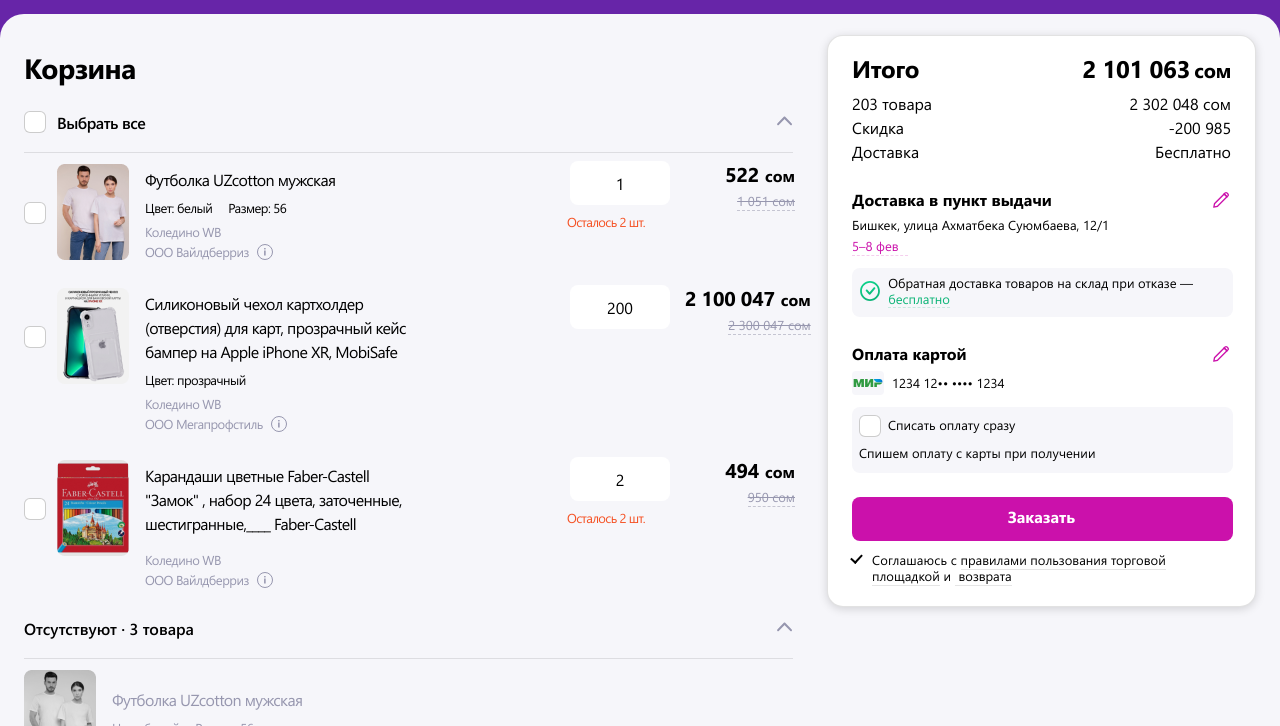
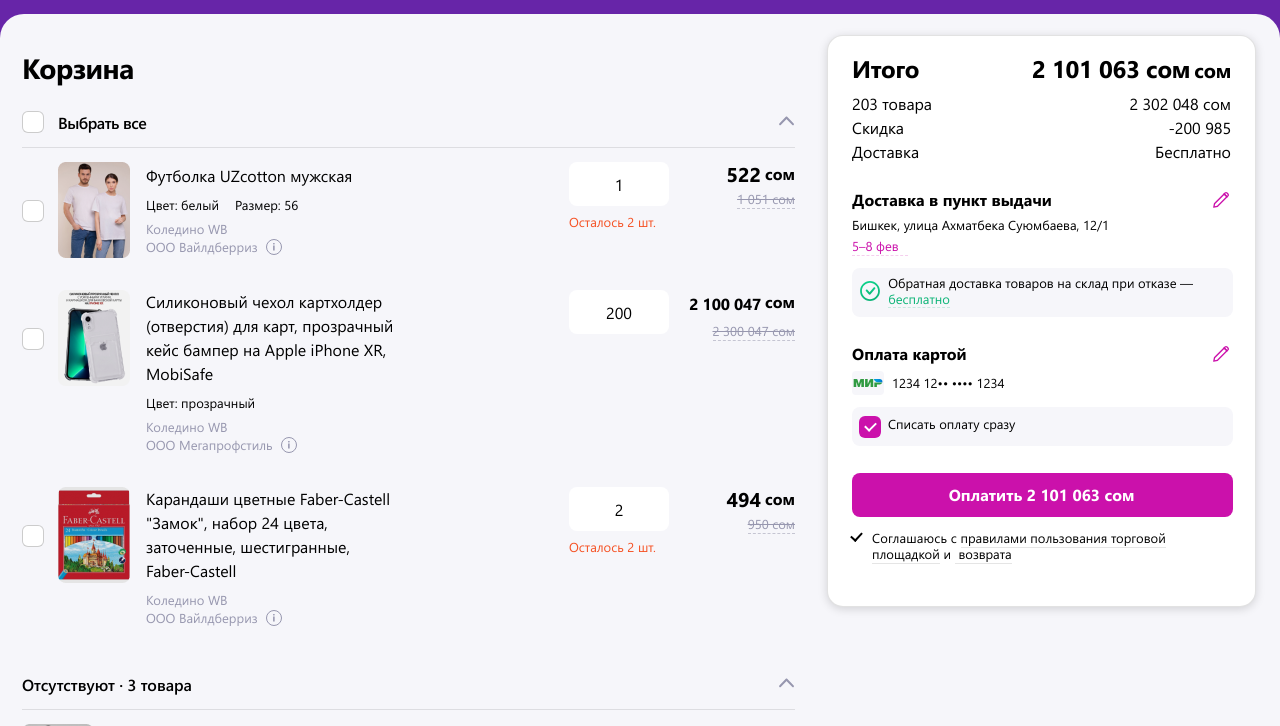
Before and after one commit to lidasharova/WB-L0, a website built with Vite: page cart-page/index.html in a window 1280 px wide. Both pictures are taken after a click on the element 870 px from the left and 500 px from the top of the page. Shown: the part 74-800 px from the top of the page. Built offline with nearby package versions, Linux system fonts and the light colour scheme; files whose address does not match are found by name; a web font is replaced by a local one.

Commit message:
feat: add change order button text

```diff
--- a/cart-page/index.html
+++ b/cart-page/index.html
@@ -231,7 +231,7 @@
               <div class="cart-order__payment__conditions">Спишем оплату с карты при получении</div>
             </div>
             <button type="button" class="main-button button-do-order">
-              <h4>
+              <h4 class="button-do-order__text">
                 Заказать
               </h4>
             </button>
--- a/cart-page/main.js
+++ b/cart-page/main.js
@@ -1,9 +1,11 @@
 import './src/sass/style.scss';
 import { renderCart } from '/src/modules/productCard/renderCart.js';
 import { handlerButtonsCard } from '/src/modules/productCard/handlerButtonsCard.js';
-import { handlerPaymentModal } from '/src/modules/modal-payment/handlerPaymentModal.js';
+import { handlerOrderForm } from '/src/modules/orderForm/handlerOrderForm.js';
+
+
 window.onload = function () {
   renderCart();
   handlerButtonsCard();
-  handlerPaymentModal();
+  handlerOrderForm();
 };
--- a/cart-page/src/data/dataItems.json
+++ b/cart-page/src/data/dataItems.json
@@ -28,7 +28,7 @@
   },
   {
     "id": "pencils-03",
-    "name": "Карандаши цветные Faber-Castell  \"Замок\" , набор 24 цвета, заточенные, шестигранные,____ Faber-Castell",
+    "name": "Карандаши цветные Faber-Castell \"Замок\", набор 24 цвета, заточенные, шестигранные, Faber-Castell",
     "stock": "Коледино WB",
     "provider": "OOO Вайлдберриз",
     "discount": 48,
--- /dev/null
+++ b/cart-page/src/modules/helpers/changeFontSizePrice.js
@@ -0,0 +1,16 @@
+export const changeFontSizePrice = (newPrice, newPriceNumber) => {
+  const maxFontSize = '20px';
+  const maxLineHeight = '24px';
+  const minFontSize = '16px';
+  const minLineHeight = '28px';
+  const letterSpacing = '-0.01em';
+
+  const threshold = 999;
+  newPriceNumber > threshold
+    ? ((newPrice.style.fontSize = minFontSize),
+      (newPrice.style.lineHeight = minLineHeight),
+      (newPrice.style.letterSpacing = letterSpacing))
+    : ((newPrice.style.fontSize = maxFontSize),
+      (newPrice.style.lineHeight = maxLineHeight),
+      (newPrice.style.letterSpacing = 'normal'));
+};
--- /dev/null
+++ b/cart-page/src/modules/orderForm/changeButtonOrderText.js
@@ -0,0 +1,10 @@
+import { getTotalPrice } from '/src/modules/orderForm/getTotalPrice.js';
+export const changeButtonOrderText = (cart) => {
+  const buttonText = document.querySelector('.button-do-order__text');
+  const checkbox = document.querySelector('.cart-order__checkbox-decor');
+  if (checkbox.classList.contains('checkbox-checked')) {
+    buttonText.textContent = `Оплатить ${getTotalPrice(cart).toLocaleString('ru-RU')} сом`;
+  } else {
+    buttonText.textContent = 'Заказать';
+  }
+};
--- /dev/null
+++ b/cart-page/src/modules/orderForm/getDiscountSum.js
@@ -0,0 +1,8 @@
+import { getTotalPrice } from '/src/modules/orderForm/getTotalPrice.js';
+import { getOldTotalPrice } from '/src/modules/orderForm/getOldTotalPrice.js';
+
+export const getDiscountSum = (cart) => {
+  const totalDiscountSum = document.querySelector('.cart-order__discount-price');
+  let sum = getOldTotalPrice(cart) - getTotalPrice(cart);
+  totalDiscountSum.textContent = `- ${sum.toLocaleString('ru-RU')} сом`;
+};
--- a/cart-page/src/modules/orderForm/changeOldTotalPrice.js
+++ b/cart-page/src/modules/orderForm/getOldTotalPrice.js
@@ -1,5 +1,5 @@
 import { calculateOldPrice } from '/src/modules/helpers/calculateOldPrice.js';
-export const changeOldTotalPrice = (cart) => {
+export const getOldTotalPrice = (cart) => {
   const totalOldPrice = document.querySelector('.cart-order__old-total-price');
   let sum = 0;
   for (let i = 0; i < cart.length; i++) {
--- a/cart-page/src/modules/orderForm/changeTotalPrice.js
+++ b/cart-page/src/modules/orderForm/getTotalPrice.js
@@ -1,5 +1,5 @@
 import { calculateNewPrice } from '/src/modules/helpers/calculateNewPrice.js';
-export const changeTotalPrice = (cart) => {
+export const getTotalPrice = (cart) => {
   const totalPrice = document.querySelector('.cart-order__total-price');
   let sum = 0;
   for (let i = 0; i < cart.length; i++) {
--- /dev/null
+++ b/cart-page/src/modules/orderForm/handlerCheckboxPayment.js
@@ -0,0 +1,23 @@
+import { CartProducts } from '/src/modules/productStore/CartProducts.js';
+import { changeButtonOrderText } from '/src/modules/orderForm/changeButtonOrderText.js';
+const cart = CartProducts.getProducts().products;
+
+export const handlerCheckboxPayment = () => {
+  const checkbox = document.querySelector('.cart-order__checkbox-decor');
+  const conditions = document.querySelector('.cart-order__payment__conditions');
+  const container = document.querySelector('.cart-order__payment__pay-now__wrapper');
+
+  if (checkbox) {
+    checkbox.addEventListener('click', () => {
+      if (!checkbox.classList.contains('checkbox-checked')) {
+        checkbox.classList.add('checkbox-checked');
+        changeButtonOrderText(cart);
+        conditions.remove();
+      } else {
+        checkbox.classList.remove('checkbox-checked');
+        container.append(conditions);
+        changeButtonOrderText(cart);
+      }
+    });
+  }
+};
--- /dev/null
+++ b/cart-page/src/modules/orderForm/handlerOrderForm.js
@@ -0,0 +1,7 @@
+import { handlerPaymentModal } from '/src/modules/modal-payment/handlerPaymentModal.js';
+import { handlerCheckboxPayment } from '/src/modules/orderForm/handlerCheckboxPayment.js';
+
+export const handlerOrderForm = () => {
+  handlerPaymentModal();
+  handlerCheckboxPayment();
+};
--- a/cart-page/src/modules/productCard/createProductsCard.js
+++ b/cart-page/src/modules/productCard/createProductsCard.js
@@ -1,5 +1,6 @@
 import { calculateNewPrice } from '/src/modules/helpers/calculateNewPrice.js';
 import { calculateOldPrice } from '/src/modules/helpers/calculateOldPrice.js';
+import { changeFontSizePrice } from '/src/modules/helpers/changeFontSizePrice.js';
 export const createProductsCard = (products) => {
   const cardsWrapper = document.querySelector('.cart-list__items__wrapper');
 
@@ -117,10 +118,12 @@
     const newPriceWrapper = document.createElement('div');
     newPriceWrapper.className = 'list-item__new-price__wrapper';
 
+    const newPriceNumber = calculateNewPrice(product);
     const newPrice = document.createElement('h3');
     newPrice.className = 'list-item__new-price';
-    newPrice.textContent = `${calculateNewPrice(product).toLocaleString('ru-RU')}`;
+    newPrice.textContent = `${newPriceNumber.toLocaleString('ru-RU')}`;
     newPrice.dataset.id = product.id;
+    changeFontSizePrice(newPrice, newPriceNumber);
 
     const currency = document.createElement('h4');
     currency.className = 'list-item__currency';
--- a/cart-page/src/sass/components/_buttons.scss
+++ b/cart-page/src/sass/components/_buttons.scss
@@ -7,9 +7,8 @@
   width: 381px;
   height: 44px;
   padding-left: 4px;
-  padding-bottom: 5px;
   text-align: center;
-  margin-bottom: 11px;
+  margin-bottom: 13px;
   cursor: pointer;
   @extend %transition;
   &:hover {
--- a/cart-page/src/sass/components/_cart-list.scss
+++ b/cart-page/src/sass/components/_cart-list.scss
@@ -7,7 +7,7 @@
   display: flex;
   max-width: $desktop-width;
   margin: 0 auto;
-  padding: 16px 24px;
+  padding: 16px 22px;
 
   @media (max-width: $mobile-width) {
     padding: 15px 16px;
@@ -27,14 +27,13 @@
 }
 .cart-accordion__available {
   border-bottom: 1px solid $color-border-accordion;
-  padding-bottom: 16px;
-  margin-bottom: 11px;
+  padding-bottom: 11px;
 }
 
 .cart-accordion__soldout {
   border-bottom: 1px solid rgba(0, 0, 0, 0.1019607843);
-  margin-bottom: 11px;
-  padding-bottom: 16px;
+  padding-bottom: 11px;
+  margin-top: 26px;
 }
 
 .cart-accordion__icon_open {
@@ -108,7 +107,8 @@
   flex-wrap: nowrap;
   flex-direction: row;
   justify-content: space-between;
-  margin-bottom: 16px;
+  margin-bottom: 18px;
+  margin-top: 14px;
 }
 
 .cart-list__item__product {
@@ -122,16 +122,10 @@
   align-self: flex-start;
 }
 
-.list-item__product__info {
-  position: relative;
-  top: -8px;
-}
-
 .list-item__product__name {
-  @include font(16px, 24px, 400, -0.04em);
-  margin-bottom: 8px;
-  max-width: 275px;
-  padding-top: 12px;
+  @include font(16px, 24px, 400);
+  margin-bottom: 9px;
+  max-width: 250px;
 }
 
 .product__name-out {
@@ -139,21 +133,23 @@
 }
 
 .list-item__product__options {
-  @include font(13px, 16px, 400, -0.04em);
+  @include font(13px, 16px, 400);
   display: flex;
   align-items: center;
-  margin-bottom: 8px;
 }
 
 .list-item__product__color {
   margin-right: 16px;
+  margin-bottom: 8px;
 }
 
+.list-item__product__size {
+  margin-bottom: 8px;
+}
 .provider-color,
 .list-item__product__stock {
-  @include font(13px, 16px, 400, -0.04em);
+  @include font(13px, 16px, 400);
   color: $color-gray;
-  margin-bottom: 2px;
 }
 
 // КНОПКИ
@@ -163,23 +159,20 @@
   display: flex;
   align-items: flex-start;
   justify-content: space-between;
-  gap: 16px;
   align-self: flex-start;
 }
 
 .list-item__count {
-  width: 110px;
+  width: 100px;
 }
 
 .list-item__count__container {
   display: flex;
   flex-direction: column;
+  gap: 8px;
 }
 
 .list-item__count__wrapper {
-  position: relative;
-  top: -3px;
-  left: 3px;
   width: 100px;
   height: 44px;
   display: flex;
@@ -187,11 +180,10 @@
   justify-content: center;
   border-radius: 8px;
   background-color: $color-white;
-  margin-bottom: 6px;
 }
 
 .list-item__count__btn {
-  @include background-icon(24px, 24px);
+  @include background-icon(25px, 20px);
   background: 0 0;
   padding: 0;
   border: none;
@@ -212,8 +204,7 @@
 }
 
 .list-item__count__left-text {
-  @include font(13px, 16px, 400, -0.05em);
-  margin-bottom: 7px;
+  @include font(13px, 16px, 400);
   align-self: flex-start;
   color: $color-orange;
 }
@@ -236,7 +227,7 @@
   &:hover {
     background-image: url('src/assets/svg/card/icon-favorite-hover.svg');
   }
-  margin-right: 15px;
+  margin-right: 14px;
 }
 
 .list-item__delete-button {
@@ -249,9 +240,6 @@
 // ЦЕНА
 
 .list-item__price__wrapper {
-  position: relative;
-  top: -4px;
-  left: 2px;
   display: flex;
   flex-direction: column;
   justify-content: flex-end;
@@ -262,7 +250,6 @@
 .list-item__new-price__wrapper {
   display: flex;
   flex-direction: row;
-  align-items: center;
 }
 
 .list-item__new-price {
@@ -277,8 +264,7 @@
   display: inline;
   @include font(16px, 24px, 700);
   text-align: right;
-  margin-left: 6px;
-  align-self: flex-end;
+  margin-left: 4px;
 }
 
 .list-item__old-price {
--- a/cart-page/src/sass/components/_cart-order.scss
+++ b/cart-page/src/sass/components/_cart-order.scss
@@ -6,7 +6,6 @@
   margin-left: 32px;
   background-color: $color-white;
   top: 5px;
-  left: 2px;
   padding: 16px, 24px, 24px, 24px;
   border-radius: 16px;
   border: 1px solid rgba(0, 0, 0, 0.1137254902);
@@ -116,17 +115,17 @@
 .cart-order__payment__pay-now__wrapper {
   background-color: $color-background-conditions;
   width: 381px;
-  height: 66px;
-  padding: 8px 8px 12px 7px;
+  padding: 9px 8px 2px 7px;
   margin-top: 12px;
-  margin-bottom: 24px;
+  margin-bottom: 27px;
   border-radius: 8px;
 }
 
 .check-pay-now__wrapper {
   display: flex;
   align-items: center;
-  margin-bottom: 8px;
+  margin-bottom: 6px;
+  justify-content: flex-start;
 }
 
 .cart-order__payment__oferta-access {
@@ -161,7 +160,7 @@
 .checkbox-text__text.check-pay-now,
 .cart-order__payment__conditions {
   @include font(13px, 16px, 400, 0em);
-  padding-bottom: 3px;
+  margin-bottom: 6px;
 }
 
 .cart-order__payment__card-number {
--- a/cart-page/src/sass/components/_checkbox.scss
+++ b/cart-page/src/sass/components/_checkbox.scss
@@ -23,7 +23,7 @@
   background: #fff;
   border: 1px solid $color-checkbox-border;
   border-radius: 6px;
-  margin-right: 11px;
+  margin-right: 14px;
   user-select: none;
   &:hover {
     border: 1px solid $color-checkbox-border-hover;
@@ -33,17 +33,20 @@
 .checkbox-checked {
   position: relative;
   background: $color-accent;
-  border: 0;
+  border: none;
   &::after {
     content: '';
     width: 5px;
     height: 9px;
     top: 4px;
     left: 7.6px;
-    border-right: 3px solid $color-white;
-    border-bottom: 3px solid $color-white;
+    border-right: 2.5px solid $color-white;
+    border-bottom: 2.5px solid $color-white;
     position: absolute;
     transform: rotate(45deg);
+  }
+  &:hover {
+    border: none;
   }
 }
 
```
Also changed, not shown: cart-page/src/modules/orderForm/changeDiscountSum.js (deleted, +0 -8 lines), cart-page/src/modules/productStore/CartProducts.js (+12 -9 lines).
